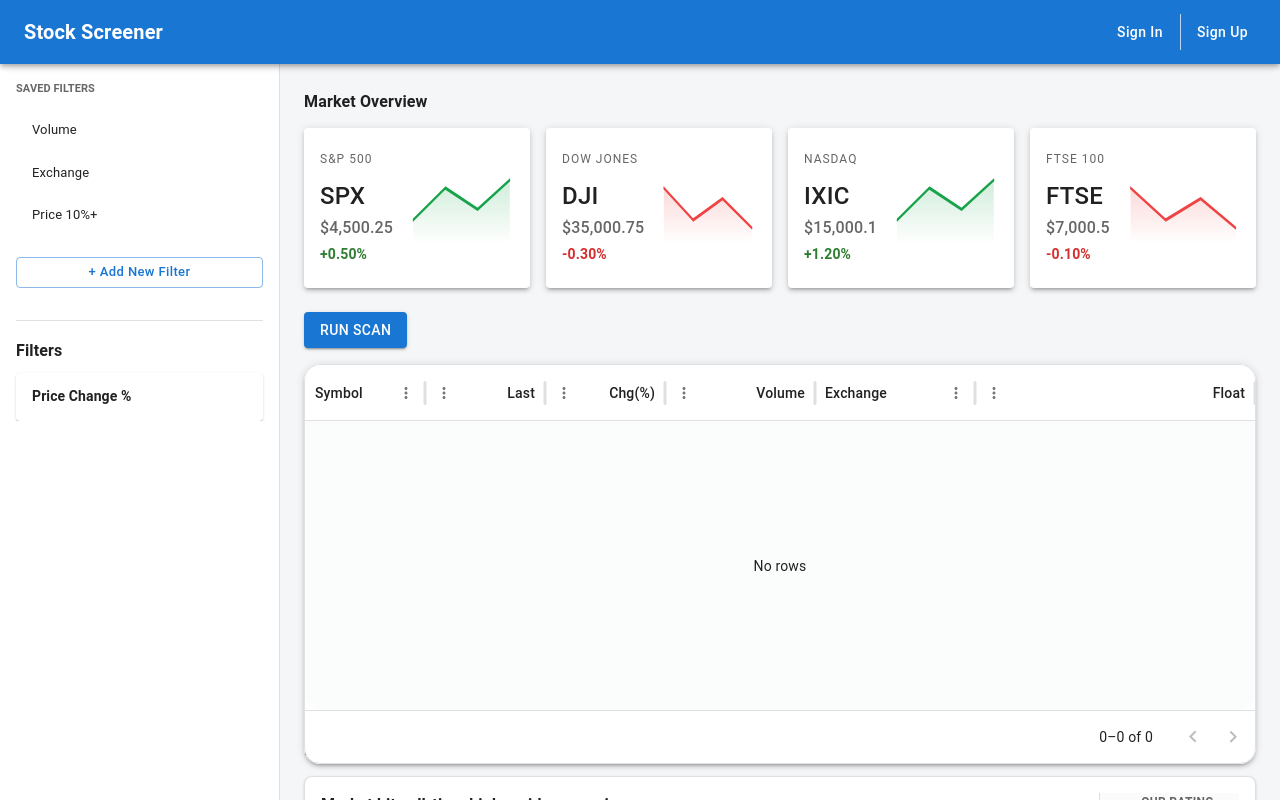
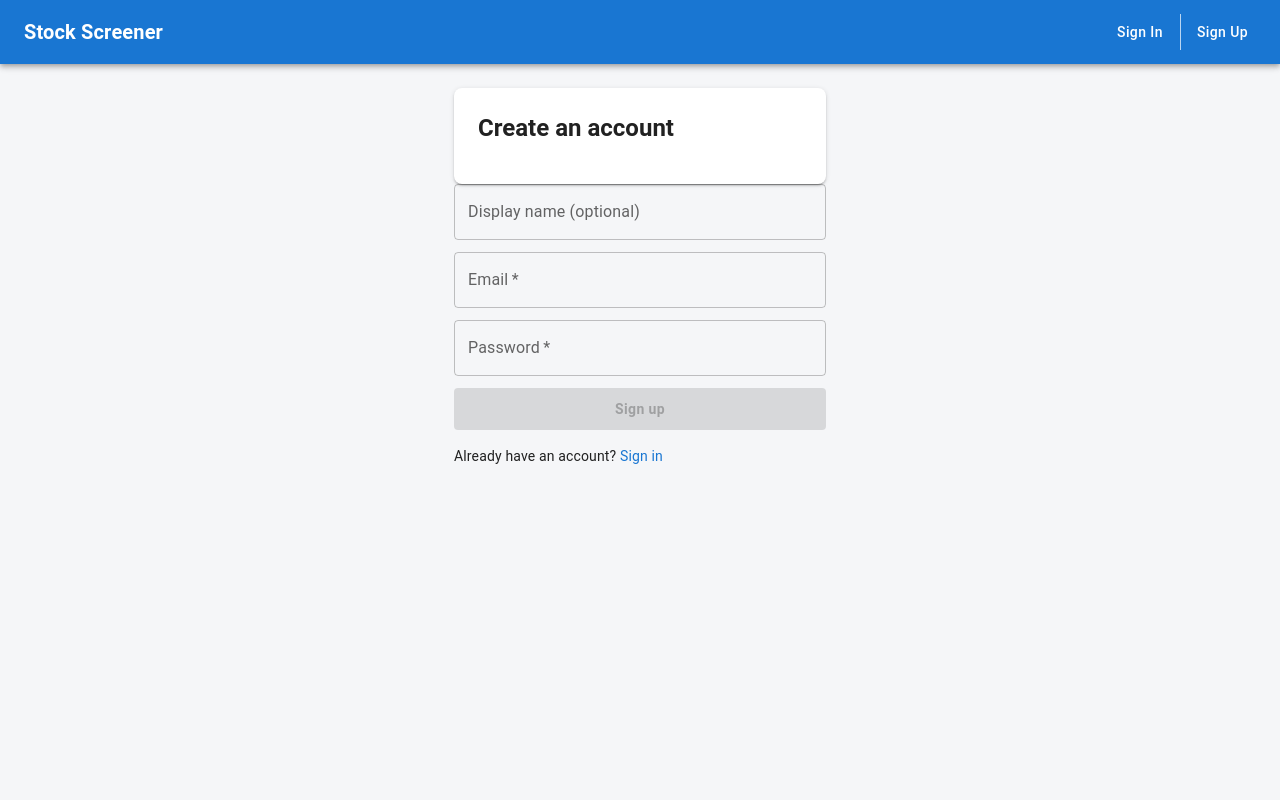
Before and after one commit to ARasheed14/stock-scanner-frontend, a React (Vite) app: page /signup in a window 1280 px wide. Built offline with nearby package versions, Linux system fonts and the light colour scheme; no server answers; some icons are missing.

Commit message:
feat: Routing added, Sign in/sign up/sign out feature added

```diff
--- a/package.json
+++ b/package.json
@@ -17,7 +17,8 @@
     "@mui/x-data-grid": "^8.21.0",
     "firebase": "^12.6.0",
     "react": "^19.2.0",
-    "react-dom": "^19.2.0"
+    "react-dom": "^19.2.0",
+    "react-router-dom": "^7.11.0"
   },
   "devDependencies": {
     "@eslint/js": "^9.39.1",
--- a/src/App.tsx
+++ b/src/App.tsx
@@ -1,6 +1,11 @@
 import './App.css';
 import { useState } from 'react';
+import { Routes, Route, Navigate } from 'react-router-dom';
+
 import { Box, CssBaseline } from '@mui/material';
+
+import SignInPage from './pages/sign-in-page/sign-in-page';
+import SignUpPage from './pages/sing-up-page/sign-up-page';
 
 import HeaderComponent from './components/header-component/header-component';
 import MarketOverviewComponent from './components/market-overview-component/market-overview';
@@ -52,7 +57,7 @@ function App() {
         }));
 
       setRows(mappedRows);
-    } catch (error){
+    } catch (error) {
       console.log(error);
     }
   };
@@ -63,6 +68,10 @@ function App() {
 
       <HeaderComponent />
 
+      <Routes>
+        <Route path="/" element={<Navigate to="/search" replace />} />
+
+        <Route path="/search" element={
           <Box sx={{ display: 'flex', height: 'calc(100vh - 64px)' }}>
 
             <SideBarComponent
@@ -80,8 +89,15 @@ function App() {
               <NewsSectionComponent items={newsList} loading={newsLoading} />
             </Box>
           </Box>
+        } />
+
+        <Route path="/signup" element={<SignUpPage />} />
+        <Route path="/signin" element={<SignInPage />} />
+
+        <Route path="*" element={<div>Not found</div>} />
+      </Routes>
     </>
-  )
+  );
 }
 
 export default App
--- a/src/components/header-component/header-component.tsx
+++ b/src/components/header-component/header-component.tsx
@@ -1,19 +1,61 @@
 import { AppBar, Box, Button, Divider, Toolbar, Typography } from "@mui/material";
+import { useAuth } from "../../providers/AuthProvider";
+import { useNavigate, type NavigateFunction } from "react-router-dom";
 
-export default function HeaderComponent() {
-    return (
-        <AppBar position="sticky" sx={{ zIndex: (theme) => theme.zIndex.drawer + 1 }} color="primary">
+type SignedOutHeaderProps = {
+  navigate: NavigateFunction;
+}
+
+type SignedInHeaderProps = {
+  email?: string | null;
+  navigate: NavigateFunction;
+  onSignOut: () => void;
+  signingOut: boolean;
+}
+
+const SignedOutHeader: React.FC<SignedOutHeaderProps> = ({ navigate }) => (
   <Toolbar>
-          <Typography variant="h6" sx={{ fontWeight: 600 }}>
+    <Typography variant="h6" sx={{ fontWeight: 600, cursor: "pointer" }} onClick={() => navigate("/")}>
       Stock Screener
     </Typography>
     <Box sx={{ flexGrow: 1 }} />
     <Box sx={{ display: "flex", gap: 1 }}>
-            <Button color="inherit" sx={{ textTransform: "none" }} onClick={() => console.log("Sign In Clicked")}>Sign In</Button>
+      <Button color="inherit" sx={{ textTransform: "none" }} onClick={() => navigate("/signin")}>Sign In</Button>
       <Divider orientation="vertical" flexItem sx={{ borderColor: "rgba(255, 255, 255, 0.7)" }} />
-            <Button color="inherit" sx={{ textTransform: "none" }} onClick={() => console.log("Sign Up Clicked")}>Sign Up</Button>
+      <Button color="inherit" sx={{ textTransform: "none" }} onClick={() => navigate("/signup")}>Sign Up</Button>
     </Box>
   </Toolbar>
+);
+
+const SignedInHeader: React.FC<SignedInHeaderProps> = ({ email, navigate, onSignOut, signingOut }) => (
+  <Toolbar>
+    <Typography variant="h6" sx={{ fontWeight: 600, cursor: "pointer" }} onClick={() => navigate("/")}>
+      Stock Screener
+    </Typography>
+    <Box sx={{ flexGrow: 1 }} />
+    <Box sx={{ display: "flex", gap: 1, alignItems: "center" }}>
+      <Typography sx={{ lineHeight: 1 }}>{email}</Typography>
+      <Divider orientation="vertical" flexItem sx={{ borderColor: "rgba(255, 255, 255, 0.7)" }} />
+      <Button color="inherit" sx={{ textTransform: "none" }} onClick={onSignOut} disabled={signingOut}>Sign Out</Button>
+    </Box>
+  </Toolbar>
+);
+
+export default function HeaderComponent() {
+  const { user, signOut } = useAuth();
+  const navigate = useNavigate();
+  const handleSignOut = async () => {
+    await signOut?.();
+    navigate("/signin");
+  };
+
+  return (
+    <AppBar position="sticky" sx={{ zIndex: (theme) => theme.zIndex.drawer + 1 }} color="primary">
+      {user ? (
+        <SignedInHeader email={user.email} navigate={navigate} onSignOut={handleSignOut} signingOut={false} />
+      ) : (
+        <SignedOutHeader navigate={navigate} />
+      )}
     </AppBar>
   );
 }
--- a/src/main.tsx
+++ b/src/main.tsx
@@ -5,6 +5,7 @@ import App from './App.tsx'
 
 import { CssBaseline, ThemeProvider, createTheme } from '@mui/material'
 import { AuthProvider } from './providers/AuthProvider.tsx'
+import { BrowserRouter } from 'react-router-dom'
 
 const theme = createTheme({
   palette: {
@@ -20,9 +21,11 @@ createRoot(document.getElementById('root')!).render(
   <StrictMode>
     <ThemeProvider theme={theme}>
       <CssBaseline />
-      <AuthProvider>
-        <App />
-      </AuthProvider>
+      <BrowserRouter>
+        <AuthProvider>
+          <App />
+        </AuthProvider>
+      </BrowserRouter>
     </ThemeProvider>
-  </StrictMode>,
+  </StrictMode>
 )
--- /dev/null
+++ b/src/pages/sign-in-page/sign-in-page.tsx
@@ -0,0 +1,85 @@
+import React, { useState } from "react";
+import { useNavigate, Link as RouterLink } from "react-router-dom";
+import { useAuth } from "../../providers/AuthProvider";
+
+import { Box, Typography, TextField, Button, Alert, Link } from "@mui/material";
+
+export default function SignInPage() {
+    const { signIn } = useAuth();
+    const nav = useNavigate();
+
+    const [email, setEmail] = useState("");
+    const [password, setPassword] = useState("");
+    const [busy, setBusy] = useState(false);
+    const [err, setErr] = useState<string | null>(null);
+
+    async function onSubmit(e: React.FormEvent) {
+        e.preventDefault();
+        setErr(null);
+        setBusy(true);
+        try {
+            await signIn(email, password);
+            nav("/search", { replace: true });
+        } catch (e: any) {
+            setErr(e?.message ?? "Failed to sign in");
+        } finally {
+            setBusy(false);
+        }
+    }
+
+    return (
+        <Box
+            sx={{
+                p: 3,
+                maxWidth: 420,
+                mx: "auto",
+            }}
+        >
+            <Typography variant="h5" fontWeight={600} gutterBottom>
+                Sign in
+            </Typography>
+
+            <Box
+                component="form"
+                onSubmit={onSubmit}
+                sx={{ display: "grid", gap: 2 }}
+            >
+                <TextField
+                    label="Email"
+                    type="email"
+                    value={email}
+                    onChange={(e) => setEmail(e.target.value)}
+                    autoComplete="email"
+                    fullWidth
+                />
+
+                <TextField
+                    label="Password"
+                    type="password"
+                    value={password}
+                    onChange={(e) => setPassword(e.target.value)}
+                    autoComplete="current-password"
+                    fullWidth
+                />
+
+                <Button
+                    type="submit"
+                    variant="contained"
+                    size="large"
+                    disabled={busy || !email || !password}
+                >
+                    {busy ? "Signing in..." : "Sign in"}
+                </Button>
+
+                {err && <Alert severity="error">{err}</Alert>}
+            </Box>
+
+            <Typography variant="body2" sx={{ mt: 2 }}>
+                No account?{" "}
+                <Link component={RouterLink} to="/signup" underline="hover">
+                    Create one
+                </Link>
+            </Typography>
+        </Box>
+    );
+}
--- /dev/null
+++ b/src/pages/sing-up-page/sign-up-page.tsx
@@ -0,0 +1,94 @@
+import React, { useState } from "react";
+import { useNavigate, Link as RouterLink } from "react-router-dom";
+import { useAuth } from "../../providers/AuthProvider";
+
+import { Box, Paper, Stack, Typography, TextField, Button, Alert, Link } from "@mui/material";
+
+export default function SignUpPage() {
+    const { signUp } = useAuth();
+    const nav = useNavigate();
+
+    const [displayName, setDisplayName] = useState("");
+    const [email, setEmail] = useState("");
+    const [password, setPassword] = useState("");
+    const [busy, setBusy] = useState(false);
+    const [err, setErr] = useState<string | null>(null);
+
+    async function onSubmit(e: React.FormEvent) {
+        e.preventDefault();
+        setErr(null);
+        setBusy(true);
+
+        try {
+            await signUp(email, password, displayName || undefined);
+            nav("/search", { replace: true });
+        } catch (e: any) {
+            setErr(e?.message ?? "Failed to sign up");
+        } finally {
+            setBusy(false);
+        }
+    }
+
+    return (
+        <Box sx={{ p: 3, maxWidth: 420, mx: "auto" }}>
+            <Paper elevation={2} sx={{ p: 3, borderRadius: 2 }}>
+                <Typography variant="h5" sx={{ fontWeight: 700, mb: 2 }}>
+                    Create an account
+                </Typography>
+            </Paper>
+
+            <Box component="form" onSubmit={onSubmit} noValidate>
+                <Stack spacing={1.5}>
+                    <TextField
+                        label="Display name (optional)"
+                        value={displayName}
+                        onChange={(e) => setDisplayName(e.target.value)}
+                        autoComplete="name"
+                        fullWidth
+                    />
+                    <TextField
+                        label="Email"
+                        value={email}
+                        onChange={(e) => setEmail(e.target.value)}
+                        autoComplete="email"
+                        type="email"
+                        fullWidth
+                        required
+                    />
+                    <TextField
+                        label="Password"
+                        value={password}
+                        onChange={(e) => setPassword(e.target.value)}
+                        autoComplete="new-password"
+                        type="password"
+                        fullWidth
+                        required
+                    />
+                    <Button
+                        type="submit"
+                        variant="contained"
+                        disableElevation
+                        disabled={busy || !email || !password}
+                        sx={{ textTransform: "none", fontWeight: 600, py: 1.1 }}
+                    >
+                        {busy ? "Creating..." : "Sign up"}
+                    </Button>
+
+                    {err && (
+                        <Alert severity="error" sx={{ mt: 0.5 }}>
+                            {err}
+                        </Alert>
+                    )}
+                </Stack>
+            </Box>
+
+            <Typography variant="body2" sx={{ mt: 2 }}>
+                Already have an account?{" "}
+                <Link component={RouterLink} to="/signin" underline="hover">
+                    Sign in
+                </Link>
+            </Typography>
+        </Box>
+    );
+
+}
--- a/src/services/firebase/auth.ts
+++ b/src/services/firebase/auth.ts
@@ -1,15 +1,22 @@
 import { createUserWithEmailAndPassword, signInWithEmailAndPassword, signOut as userSignOut, updateProfile } from "firebase/auth";
-import { auth } from "./config";
+import { doc, setDoc, serverTimestamp } from "firebase/firestore";
+import { auth, db } from "./config";
 
-export async function signUp(email: string, password: string, displayName?: string) {
+export async function signUp(email: string, password: string) {
     const cred = await createUserWithEmailAndPassword(auth, email, password);
+    const user = cred.user;
 
-    // Set display name on firebase record.
-    if (displayName && cred.user) {
-        await updateProfile(cred.user, { displayName });
-    }
+    await updateProfile(user, { displayName: email });
 
-    return cred.user;
+    await setDoc(doc(db, "users", user.uid), {
+        uid: user.uid,
+        email: user.email,
+        displayName: email,
+        accountType: "basic", // default
+        createdAt: serverTimestamp(),
+    });
+
+    return user;
 }
 
 export async function signIn(email: string, password: string) {
```
Also changed, not shown: src/services/firebase/config.ts (+22 -0 lines), src/types/types.ts (+12 -0 lines), src/hooks/useAuth.ts (deleted), 1 other file (tests, documents, lock files or other folders). Lines whose indentation alone changed are shown as unchanged.
